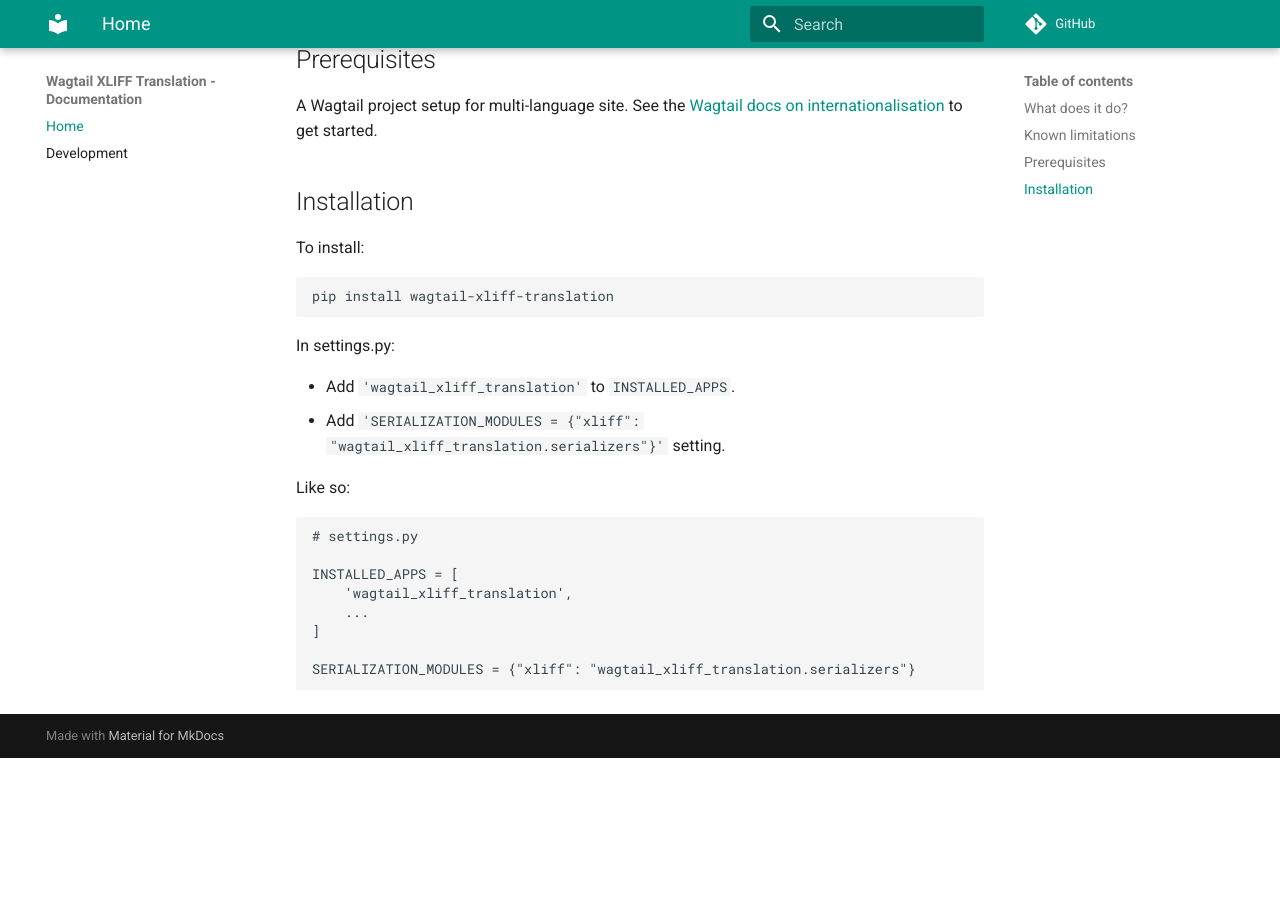
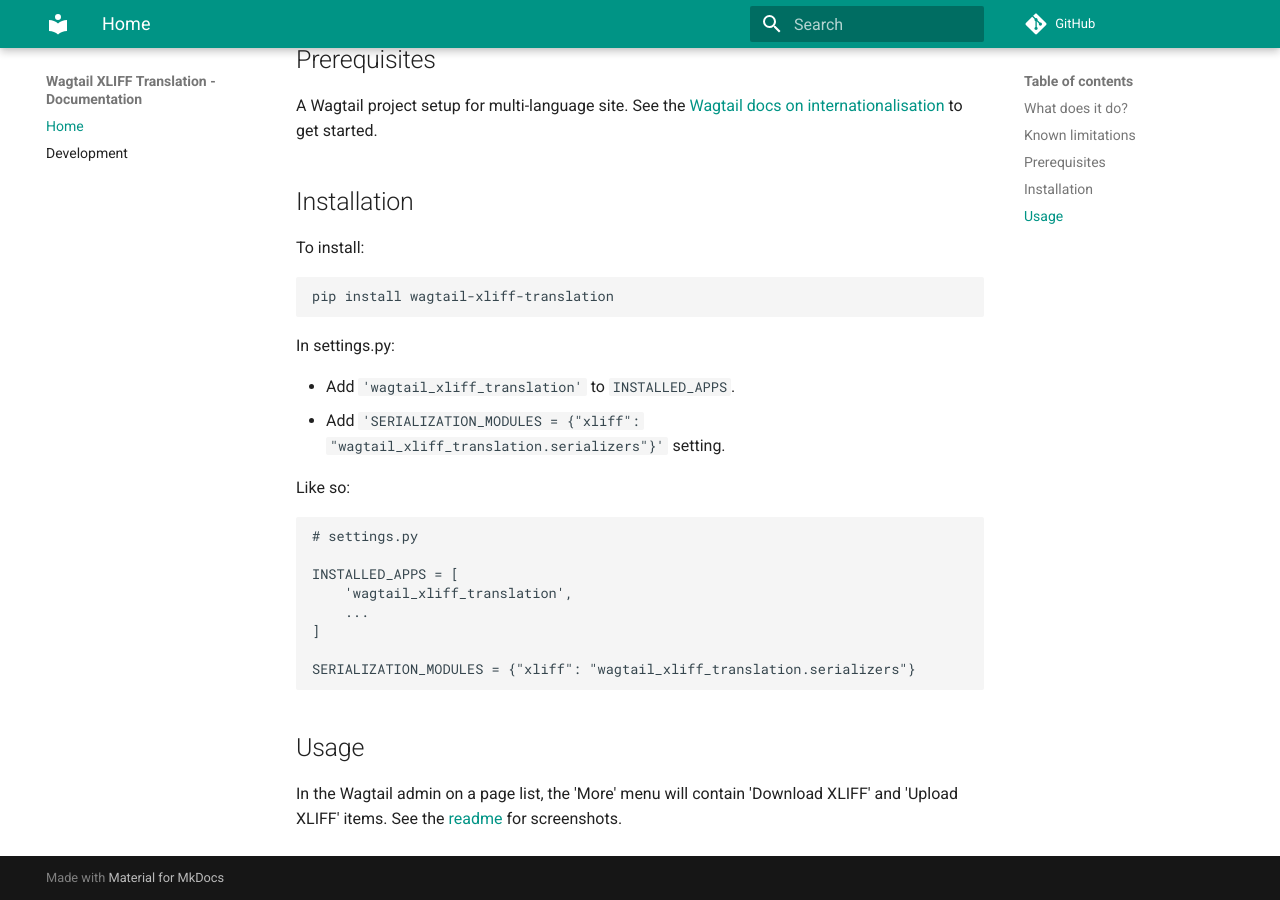
Before and after one commit to fourdigits/wagtail-xliff-translation, an MkDocs documentation site: the page built from docs/index.md, in a window 1280 px wide and 900 px high, scrolled down 699 px. Built offline with MkDocs 1.6.1 and Material for MkDocs 9.7.7, drawn with Linux system fonts in a browser that asks for light colours; comment, search, counter and statistics services are not loaded; before the commit the page ends 1457 px from its top, so only the background shows below that.

Commit message:
Add Usage section to docs

````diff
--- a/docs/index.md
+++ b/docs/index.md
@@ -45,3 +45,7 @@
 
 SERIALIZATION_MODULES = {"xliff": "wagtail_xliff_translation.serializers"}
 ```
+
+## Usage
+
+In the Wagtail admin on a page list, the 'More' menu will contain 'Download XLIFF' and 'Upload XLIFF' items. See the [readme](https://github.com/fourdigits/wagtail-xliff-translation/) for screenshots.
````
